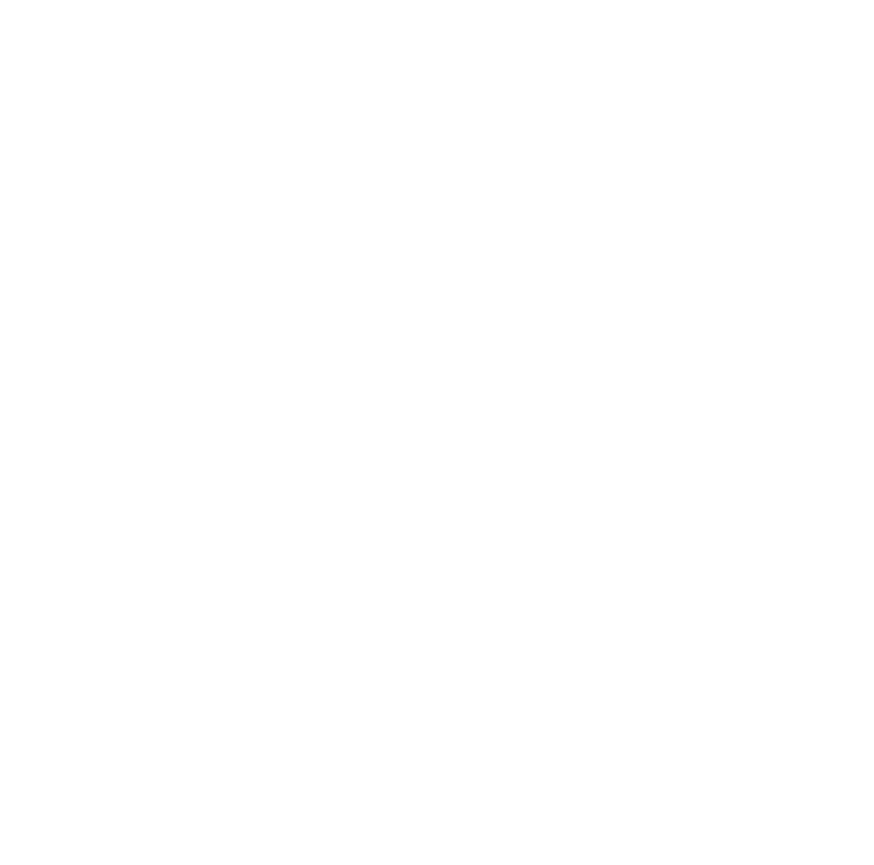
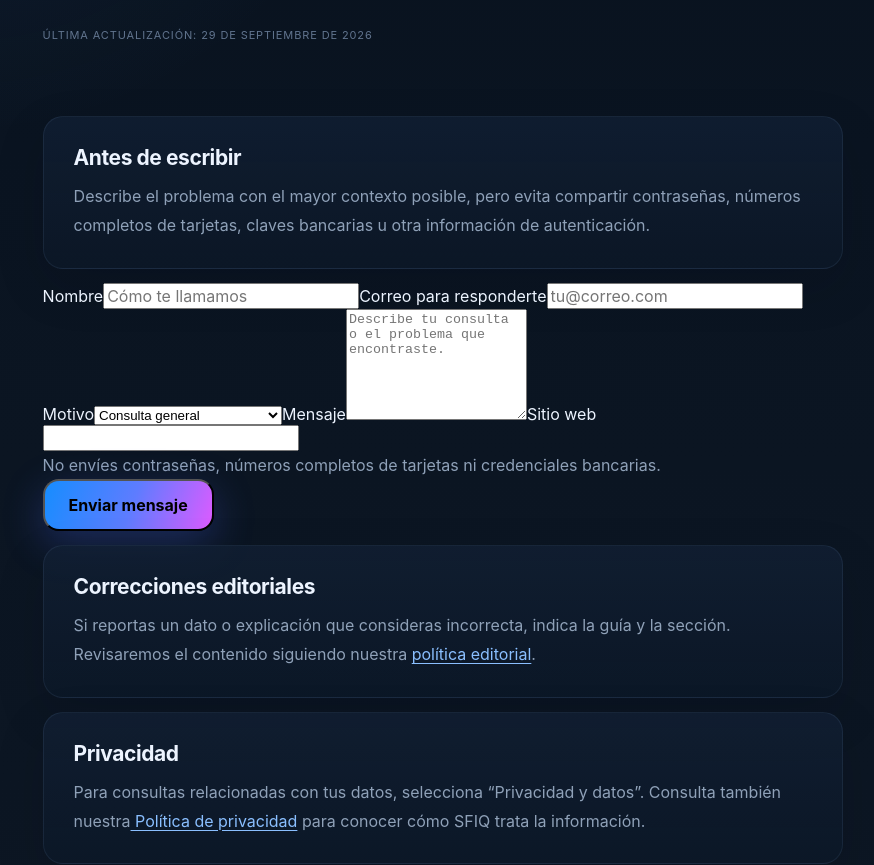
Before and after one commit to Sofonias-23/MiFinanzas, a Next.js app in the folder web/: page /contacto in a window 1280 px wide. Before the commit this address had no page. Shown: the part 435-1300 px from the top of the page, without its empty margins (197-1071 px from the left). Before the commit the page ends 800 px from the top, so only its background shows below. Built offline with nearby package versions, Linux system fonts and the light colour scheme.

Commit message:
Add SFIQ contact page

```diff
--- /dev/null
+++ b/web/app/contacto/page.tsx
@@ -0,0 +1,46 @@
+import type { Metadata } from 'next';
+import ContactForm from '@/components/ContactForm';
+import PublicLegalShell from '@/components/PublicLegalShell';
+
+export const metadata: Metadata = {
+  title: 'Contacto',
+  description:
+    'Contacta a SFIQ para consultas, soporte, privacidad o correcciones de contenido.',
+  alternates: { canonical: '/contacto' },
+};
+
+export default function ContactoPage() {
+  return (
+    <PublicLegalShell
+      kicker="SFIQ · CONTACTO"
+      title="¿En qué podemos ayudarte?"
+      intro="Utiliza este formulario para consultas sobre SFIQ, soporte, privacidad o correcciones de nuestras guías."
+    >
+      <article>
+        <h2>Antes de escribir</h2>
+        <p>
+          Describe el problema con el mayor contexto posible, pero evita compartir contraseñas, números
+          completos de tarjetas, claves bancarias u otra información de autenticación.
+        </p>
+      </article>
+
+      <ContactForm />
+
+      <article>
+        <h2>Correcciones editoriales</h2>
+        <p>
+          Si reportas un dato o explicación que consideras incorrecta, indica la guía y la sección. Revisaremos
+          el contenido siguiendo nuestra <a href="/politica-editorial">política editorial</a>.
+        </p>
+      </article>
+
+      <article>
+        <h2>Privacidad</h2>
+        <p>
+          Para consultas relacionadas con tus datos, selecciona “Privacidad y datos”. Consulta también nuestra
+          <a href="/privacidad"> Política de privacidad</a> para conocer cómo SFIQ trata la información.
+        </p>
+      </article>
+    </PublicLegalShell>
+  );
+}
```
